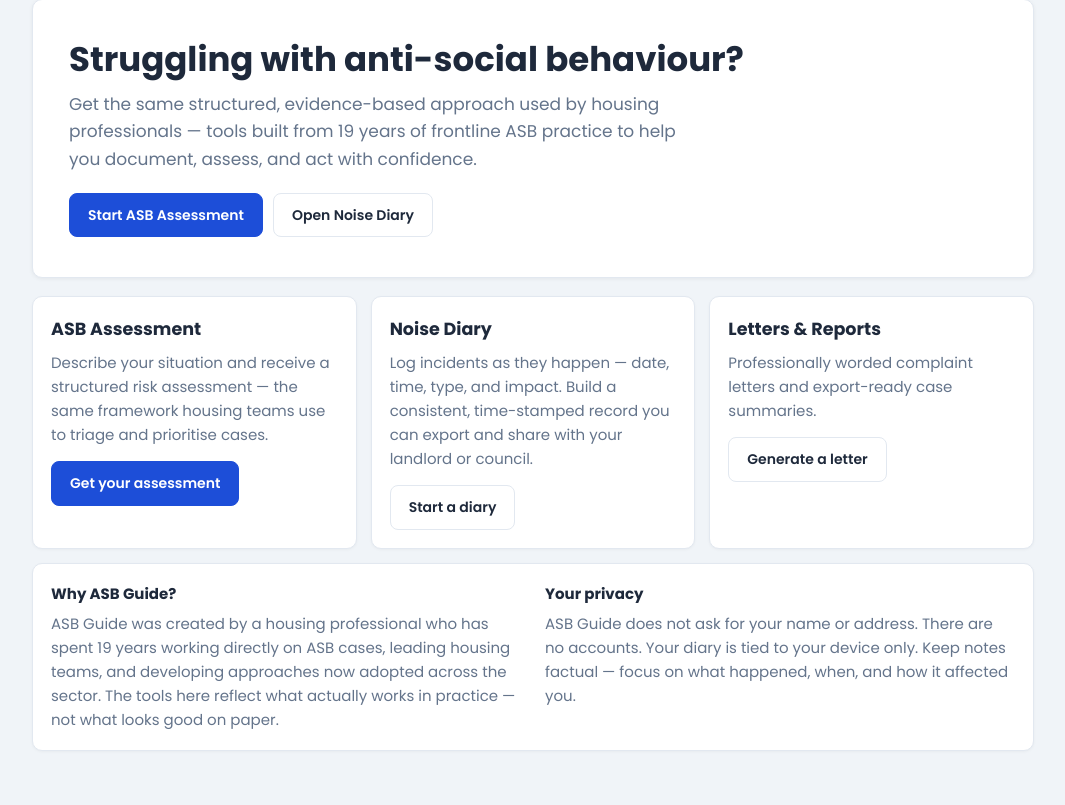
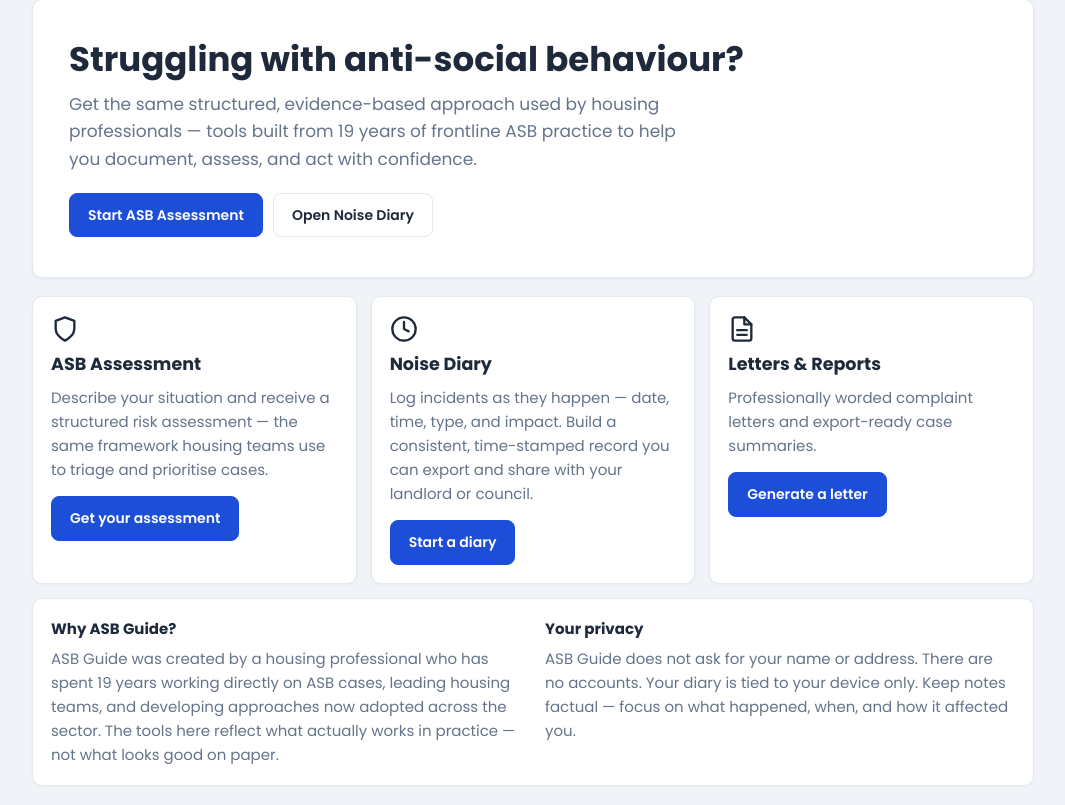
Before and after one commit to ErnieCap/WASBA, a Flask app: page / in a window 1280 px wide. Shown: the part 174-979 px from the top of the page, without its empty margins (107-1172 px from the left). Run offline with Flask 3, Linux system fonts and the light colour scheme.

Commit message:
add card icons and fix button styles on landing page
All three tool cards now have matching solid blue primary buttons.
Fixes Noise Diary (missing primary class) and Letters & Reports
(wrong btn-primary class). Adds inline SVG icons — shield, clock,
document — above each card title using currentColor.

Co-Authored-By: Claude Sonnet 4.6 <noreply@anthropic.com>

```diff
--- a/templates/landing.html
+++ b/templates/landing.html
@@ -18,6 +18,7 @@
 
   <div class="grid3" style="margin-top:18px;">
     <div class="card">
+      <svg width="28" height="28" viewBox="0 0 24 24" fill="none" stroke="currentColor" stroke-width="2" stroke-linecap="round" stroke-linejoin="round" aria-hidden="true"><path d="M12 22s8-4 8-10V5l-8-3-8 3v7c0 6 8 10 8 10z"/></svg>
       <h3>ASB Assessment</h3>
       <p>
         Describe your situation and receive a structured risk assessment — the same
@@ -29,6 +30,7 @@
     </div>
 
     <div class="card">
+      <svg width="28" height="28" viewBox="0 0 24 24" fill="none" stroke="currentColor" stroke-width="2" stroke-linecap="round" stroke-linejoin="round" aria-hidden="true"><circle cx="12" cy="12" r="10"/><polyline points="12 6 12 12 16 14"/></svg>
       <h3>Noise Diary</h3>
       <p>
         Log incidents as they happen — date, time, type, and impact. Build a
@@ -36,17 +38,18 @@
         or council.
       </p>
       <div style="margin-top:14px;">
-        <a class="btn" href="{{ url_for('noise_index') }}">Start a diary</a>
+        <a class="btn primary" href="{{ url_for('noise_index') }}">Start a diary</a>
       </div>
     </div>
 
     <div class="card">
+      <svg width="28" height="28" viewBox="0 0 24 24" fill="none" stroke="currentColor" stroke-width="2" stroke-linecap="round" stroke-linejoin="round" aria-hidden="true"><path d="M14 2H6a2 2 0 0 0-2 2v16a2 2 0 0 0 2 2h12a2 2 0 0 0 2-2V8z"/><polyline points="14 2 14 8 20 8"/><line x1="16" y1="13" x2="8" y2="13"/><line x1="16" y1="17" x2="8" y2="17"/></svg>
       <h3>Letters &amp; Reports</h3>
       <p>
         Professionally worded complaint letters and export-ready case summaries.
       </p>
       <div style="margin-top:14px;">
-        <a href="/letters" class="btn btn-primary">Generate a letter</a>
+        <a href="/letters" class="btn primary">Generate a letter</a>
       </div>
     </div>
   </div>
```
